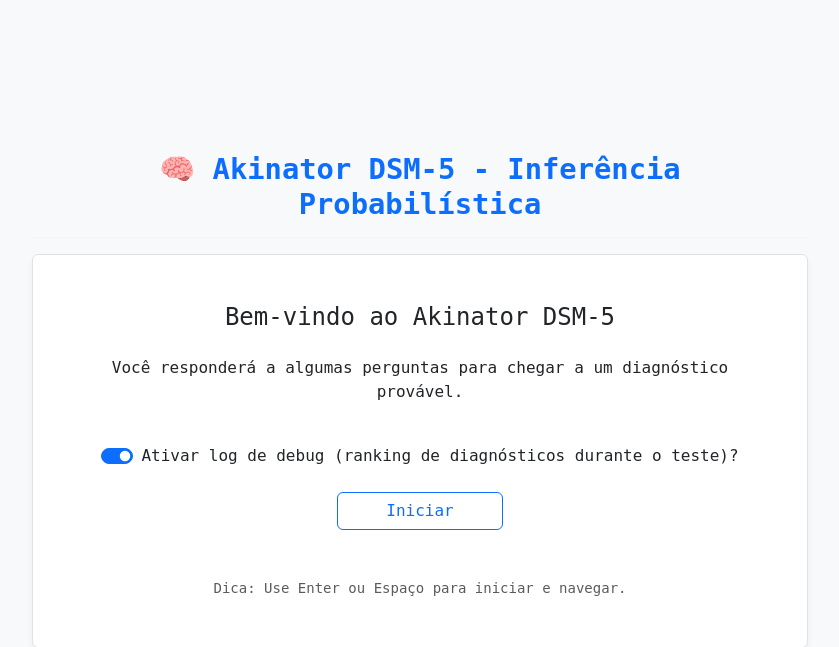
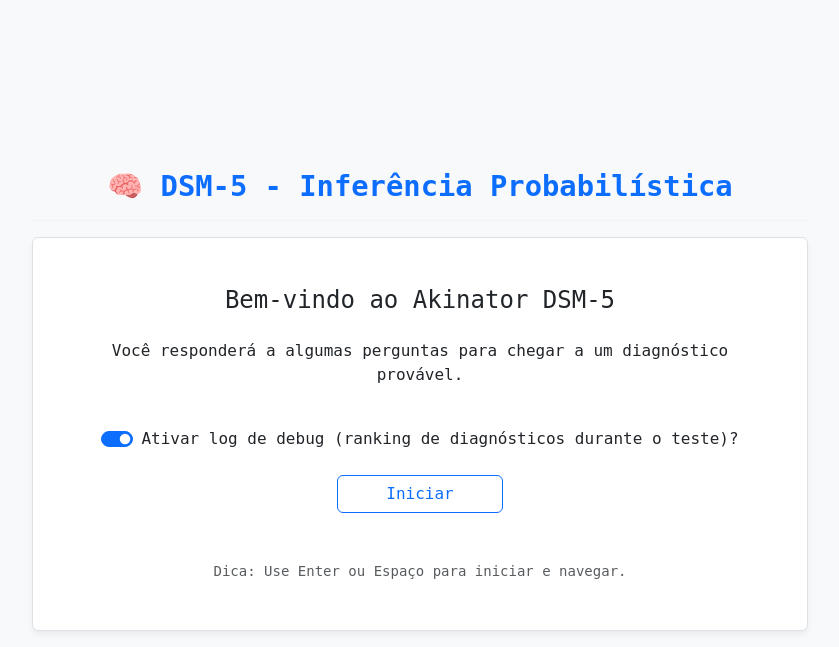
Before and after one commit to henriquefelisardo/Transtornos, a Django app: page / in a window 1280 px wide. Shown: the top 647 px of the page, without its empty margins (220-1059 px from the left). Run offline with Django 5.2, Linux system fonts and the light colour scheme.

Commit message:
streamlit sem akinator

```diff
--- a/app.py
+++ b/app.py
@@ -77,7 +77,7 @@
     st.markdown("---")
 
 
-st.title("🧠 Akinator DSM-5 - Inferência Probabilística")
+st.title("🧠 DSM-5 - Inferência Probabilística")
 
 if not st.session_state.started:
     #st.session_state.show_log = st.checkbox("Ativar log de debug (ranking de diagnósticos)?", value=st.session_state.show_log)
--- a/cli.py
+++ b/cli.py
@@ -19,7 +19,7 @@
 
 def render_header(engine: InferenceEngine, prompt_text: str, show_log: bool):
     print("=" * 80)
-    print("🧠 Akinator DSM-5 - Inferência Probabilística")
+    print("🧠 DSM-5 - Inferência Probabilística")
     print("=" * 80)
 
     if show_log:
--- a/web_app/templates/base.html
+++ b/web_app/templates/base.html
@@ -3,7 +3,7 @@
 <head>
     <meta charset="UTF-8">
     <meta name="viewport" content="width=device-width, initial-scale=1.0">
-    <title>Akinator DSM-5</title>
+    <title>DSM-5</title>
     <!-- Bootstrap CSS for basic styling -->
     <link href="https://cdn.jsdelivr.net/npm/bootstrap@5.3.0/dist/css/bootstrap.min.css" rel="stylesheet">
     <style>
@@ -23,7 +23,7 @@
 <body>
     <div class="container">
         <div class="text-center mb-2">
-            <h2 class="header-title m-0 d-block d-md-inline-block align-middle">🧠 Akinator DSM-5 - Inferência Probabilística</h2>
+            <h2 class="header-title m-0 d-block d-md-inline-block align-middle">🧠 DSM-5 - Inferência Probabilística</h2>
             {% if request.path != '/' %}
             <a href="{% url 'index' %}" onclick="if(!confirm('Tem certeza que deseja reiniciar o teste e voltar ao menu inicial? Todo o seu progresso será perdido.')){event.preventDefault();}" class="btn btn-outline-danger btn-sm ms-md-3 mt-2 mt-md-0 align-middle" title="Voltar ao Menu">🔄 Início</a>
             {% endif %}
```
